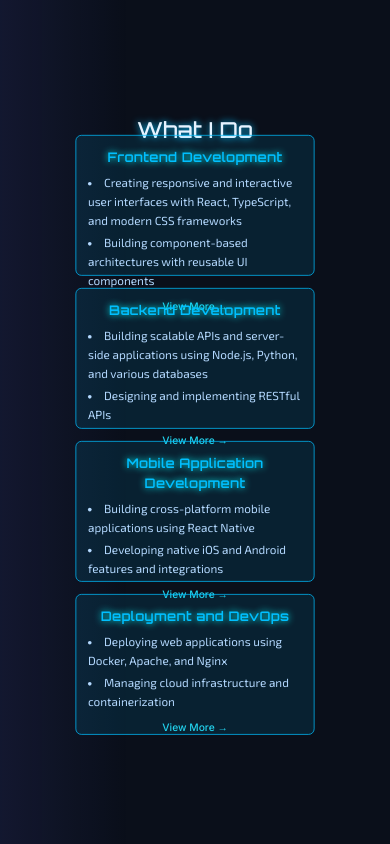
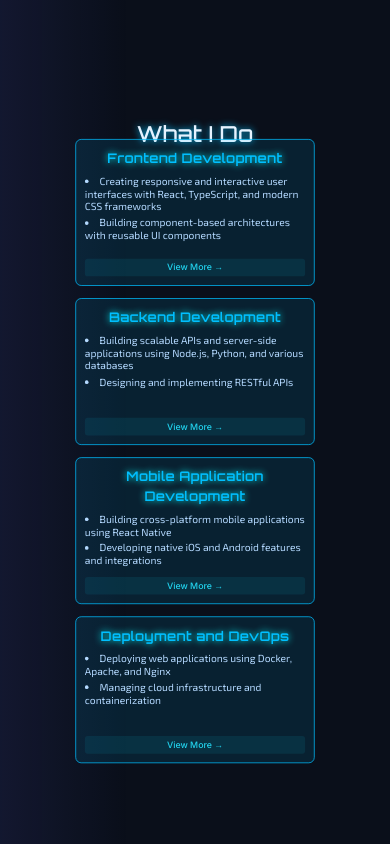
Before and after one commit to Hariharan0007/my-portfolio, a React (Vite) app: page / in a window 390 px wide. Shown: the part 1280-2124 px from the top of the page. Built offline with nearby package versions, Linux system fonts and the light colour scheme.

Commit message:
UPDATE: About and Skill Sections

```diff
--- a/src/sections/About.tsx
+++ b/src/sections/About.tsx
@@ -108,29 +108,37 @@ const AboutSection = () => {
           <div className="grid md:grid-cols-2 gap-4">
             <SmoothScrollTransition direction="left" delay={1.0}>
               <motion.div
-                className="p-4 rounded-lg h-48 flex flex-col"
+                className="p-3 md:p-4 rounded-lg min-h-[200px] md:h-48 flex flex-col"
                 style={{
                   backgroundColor: "rgba(0, 191, 255, 0.1)",
                   border: `1px solid ${colors.cyberpunk_grid}`,
                 }}
                 whileHover={{ scale: 1.02 }}
               >
-                <h4 style={textStyles.accent} className="mb-2">
+                <h4
+                  style={textStyles.accent}
+                  className="mb-2 text-md md:text-base"
+                >
                   Frontend Development
                 </h4>
                 <ul
                   style={textStyles.body}
-                  className="list-disc list-inside space-y-1 text-left flex-grow"
+                  className="list-disc list-inside space-y-1 text-left flex-grow overflow-hidden"
                 >
                   {frontendPoints.slice(0, 2).map((item, index) => (
-                    <li key={index}>{item}</li>
+                    <li
+                      key={index}
+                      className="text-sm md:text-base leading-tight"
+                    >
+                      {item}
+                    </li>
                   ))}
                 </ul>
                 <button
                   onClick={() =>
                     openModal("Frontend Development", frontendPoints)
                   }
-                  className="mt-3 text-cyan-400 hover:text-cyan-300 transition-colors duration-200 text-sm font-medium"
+                  className="mt-2 text-cyan-400 hover:text-cyan-300 transition-colors duration-200 text-xs font-medium py-1 px-2 bg-cyan-500/10 rounded"
                 >
                   View More →
                 </button>
@@ -139,29 +147,37 @@ const AboutSection = () => {
 
             <SmoothScrollTransition direction="right" delay={1.2}>
               <motion.div
-                className="p-4 rounded-lg h-48 flex flex-col"
+                className="p-3 md:p-4 rounded-lg min-h-[200px] md:h-48 flex flex-col"
                 style={{
                   backgroundColor: "rgba(0, 191, 255, 0.1)",
                   border: `1px solid ${colors.cyberpunk_grid}`,
                 }}
                 whileHover={{ scale: 1.02 }}
               >
-                <h4 style={textStyles.accent} className="mb-2">
+                <h4
+                  style={textStyles.accent}
+                  className="mb-2 text-md md:text-base"
+                >
                   Backend Development
                 </h4>
                 <ul
                   style={textStyles.body}
-                  className="list-disc list-inside space-y-1 text-left flex-grow"
+                  className="list-disc list-inside space-y-1 text-left flex-grow overflow-hidden"
                 >
                   {backendPoints.slice(0, 2).map((item, index) => (
-                    <li key={index}>{item}</li>
+                    <li
+                      key={index}
+                      className="text-sm md:text-base leading-tight"
+                    >
+                      {item}
+                    </li>
                   ))}
                 </ul>
                 <button
                   onClick={() =>
                     openModal("Backend Development", backendPoints)
                   }
-                  className="mt-3 text-cyan-400 hover:text-cyan-300 transition-colors duration-200 text-sm font-medium"
+                  className="mt-2 text-cyan-400 hover:text-cyan-300 transition-colors duration-200 text-xs font-medium py-1 px-2 bg-cyan-500/10 rounded"
                 >
                   View More →
                 </button>
@@ -171,29 +187,37 @@ const AboutSection = () => {
           <div className="grid md:grid-cols-2 gap-4 mt-4">
             <SmoothScrollTransition direction="left" delay={1.0}>
               <motion.div
-                className="p-4 rounded-lg h-48 flex flex-col"
+                className="p-3 md:p-4 rounded-lg min-h-[200px] md:h-48 flex flex-col"
                 style={{
                   backgroundColor: "rgba(0, 191, 255, 0.1)",
                   border: `1px solid ${colors.cyberpunk_grid}`,
                 }}
                 whileHover={{ scale: 1.02 }}
               >
-                <h4 style={textStyles.accent} className="mb-2">
+                <h4
+                  style={textStyles.accent}
+                  className="mb-2 text-md md:text-base"
+                >
                   Mobile Application Development
                 </h4>
                 <ul
                   style={textStyles.body}
-                  className="list-disc list-inside space-y-1 text-left flex-grow"
+                  className="list-disc list-inside space-y-1 text-left flex-grow overflow-hidden"
                 >
                   {mobileAppPoints.slice(0, 2).map((item, index) => (
-                    <li key={index}>{item}</li>
+                    <li
+                      key={index}
+                      className="text-sm md:text-base leading-tight"
+                    >
+                      {item}
+                    </li>
                   ))}
                 </ul>
                 <button
                   onClick={() =>
                     openModal("Mobile Application Development", mobileAppPoints)
                   }
-                  className="mt-3 text-cyan-400 hover:text-cyan-300 transition-colors duration-200 text-sm font-medium"
+                  className="mt-2 text-cyan-400 hover:text-cyan-300 transition-colors duration-200 text-xs font-medium py-1 px-2 bg-cyan-500/10 rounded"
                 >
                   View More →
                 </button>
@@ -202,29 +226,37 @@ const AboutSection = () => {
 
             <SmoothScrollTransition direction="right" delay={1.2}>
               <motion.div
-                className="p-4 rounded-lg h-48 flex flex-col"
+                className="p-3 md:p-4 rounded-lg min-h-[200px] md:h-48 flex flex-col"
                 style={{
                   backgroundColor: "rgba(0, 191, 255, 0.1)",
                   border: `1px solid ${colors.cyberpunk_grid}`,
                 }}
                 whileHover={{ scale: 1.02 }}
               >
-                <h4 style={textStyles.accent} className="mb-2">
+                <h4
+                  style={textStyles.accent}
+                  className="mb-2 text-md md:text-base"
+                >
                   Deployment and DevOps
                 </h4>
                 <ul
                   style={textStyles.body}
-                  className="list-disc list-inside space-y-1 text-left flex-grow"
+                  className="list-disc list-inside space-y-1 text-left flex-grow overflow-hidden"
                 >
                   {deploymentPoints.slice(0, 2).map((item, index) => (
-                    <li key={index}>{item}</li>
+                    <li
+                      key={index}
+                      className="text-sm md:text-base leading-tight"
+                    >
+                      {item}
+                    </li>
                   ))}
                 </ul>
                 <button
                   onClick={() =>
                     openModal("Deployment and DevOps", deploymentPoints)
                   }
-                  className="mt-3 text-cyan-400 hover:text-cyan-300 transition-colors duration-200 text-sm font-medium"
+                  className="mt-2 text-cyan-400 hover:text-cyan-300 transition-colors duration-200 text-xs font-medium py-1 px-2 bg-cyan-500/10 rounded"
                 >
                   View More →
                 </button>
@@ -241,25 +273,28 @@ const AboutSection = () => {
             initial={{ opacity: 0 }}
             animate={{ opacity: 1 }}
             exit={{ opacity: 0 }}
-            className="fixed inset-0 bg-black/50 backdrop-blur-sm z-50 flex items-center justify-center p-4"
+            className="fixed inset-0 z-50 flex items-center justify-center p-2 md:p-4"
             onClick={closeModal}
           >
             <motion.div
               initial={{ scale: 0.8, opacity: 0 }}
               animate={{ scale: 1, opacity: 1 }}
               exit={{ scale: 0.8, opacity: 0 }}
-              className="bg-gradient-to-br from-[#0a0a0a] to-[#1a1a2e] border border-cyan-500/30 rounded-lg max-w-2xl w-full max-h-[80vh] overflow-hidden"
+              className="bg-gradient-to-br from-[#0a0a0a] to-[#1a1a2e] border border-cyan-500/30 rounded-lg max-w-lg w-full max-h-[95vh] md:max-h-[80vh] overflow-hidden mx-1"
               onClick={(e) => e.stopPropagation()}
             >
               {/* Modal Header */}
-              <div className="p-6 border-b border-cyan-500/20">
+              <div className="p-2 md:p-6 border-b border-cyan-500/20">
                 <div className="flex justify-between items-center">
-                  <h3 style={textStyles.h3} className="text-cyan-400">
+                  <p
+                    style={textStyles.accent}
+                    className="text-cyan-400 text-sm md:text-lg"
+                  >
                     {modalContent.title}
-                  </h3>
+                  </p>
                   <button
                     onClick={closeModal}
-                    className="text-gray-400 hover:text-white transition-colors duration-200 text-2xl"
+                    className="text-gray-400 hover:text-white transition-colors duration-200 text-2xl md:text-3xl font-bold bg-gray-800/50 hover:bg-gray-700/50 rounded-full w-8 h-8 flex items-center justify-center"
                   >
                     ×
                   </button>
@@ -267,13 +302,16 @@ const AboutSection = () => {
               </div>
 
               {/* Modal Content */}
-              <div className="p-6 overflow-y-auto max-h-[60vh]">
+              <div className="p-3 md:p-6 overflow-y-auto max-h-[65vh]">
                 <ul
                   style={textStyles.body}
-                  className="list-disc list-inside space-y-3 text-left"
+                  className="list-disc list-inside space-y-1 md:space-y-2 text-left text-xs md:text-sm flex flex-col gap-3"
                 >
                   {modalContent.points.map((item, index) => (
-                    <li key={index} className="text-gray-300">
+                    <li
+                      key={index}
+                      className="text-gray-300 leading-tight text-xs md:text-sm"
+                    >
                       {item}
                     </li>
                   ))}
@@ -281,10 +319,10 @@ const AboutSection = () => {
               </div>
 
               {/* Modal Footer */}
-              <div className="p-6 border-t border-cyan-500/20">
+              <div className="p-3 md:p-6 border-t border-cyan-500/20">
                 <button
                   onClick={closeModal}
-                  className="w-full bg-cyan-500/20 hover:bg-cyan-500/30 text-cyan-400 py-2 px-4 rounded-lg transition-colors duration-200 font-medium"
+                  className="w-full bg-cyan-500/20 hover:bg-cyan-500/30 text-cyan-400 py-2 px-4 rounded-lg transition-colors duration-200 font-medium text-xs md:text-sm"
                 >
                   Close
                 </button>
--- a/src/sections/Skill.tsx
+++ b/src/sections/Skill.tsx
@@ -1,5 +1,5 @@
 import { motion } from "framer-motion";
-import React from "react";
+import React, { useState, useEffect } from "react";
 import { SkillsScene } from "../motions/Skills";
 import { colors } from "../utils/Constants";
 import { textStyles } from "../utils/Typography";
@@ -8,7 +8,39 @@ import SmoothScrollTransition from "../components/SmoothScrollTransition";
 import Section from "./Main";
 import { skills, Skill } from "../utils/SkillsData";
 
-const SkillCard = ({ skill, index }: { skill: Skill; index: number }) => (
+const SkillCard = ({
+  skill,
+  index,
+  isMobile = false,
+}: {
+  skill: Skill;
+  index: number;
+  isMobile?: boolean;
+}) => {
+  if (isMobile) {
+    return (
+      <div
+        className="p-3 rounded-lg backdrop-blur-sm shadow-md flex-shrink-0 flex flex-col items-center justify-center gap-1 w-24 h-20"
+        style={{
+          backgroundColor: "rgba(26, 35, 50, 0.3)",
+          border: `1px solid ${colors.cyberpunk_grid}`,
+        }}
+      >
+        {React.cloneElement(skill.icon, {
+          size: 20,
+          color: skill.color || skill.icon.props.color,
+        })}
+        <p
+          style={textStyles.body}
+          className="text-center text-xs leading-tight"
+        >
+          {skill.name}
+        </p>
+      </div>
+    );
+  }
+
+  return (
     <SmoothScrollTransition
       direction="up"
       delay={0.2 + index * 0.1}
@@ -33,16 +65,43 @@ const SkillCard = ({ skill, index }: { skill: Skill; index: number }) => (
       </motion.div>
     </SmoothScrollTransition>
   );
+};
 
 const MarqueeRow = ({
   skills,
   direction = "left",
+  isMobile = false,
 }: {
   skills: Skill[];
   direction?: "left" | "right";
+  isMobile?: boolean;
 }) => {
   const from = direction === "left" ? "0%" : "-100%";
   const to = direction === "left" ? "-100%" : "0%";
+
+  if (isMobile) {
+    return (
+      <motion.div
+        className="flex gap-4 overflow-hidden"
+        initial={{ x: from }}
+        animate={{ x: to }}
+        transition={{
+          duration: 30,
+          ease: "linear",
+          repeat: Infinity,
+        }}
+      >
+        {[...skills, ...skills].map((skill, index) => (
+          <SkillCard
+            key={`${skill.name}-${index}`}
+            skill={skill}
+            index={index}
+            isMobile={true}
+          />
+        ))}
+      </motion.div>
+    );
+  }
 
   return (
     <motion.div
@@ -62,9 +121,83 @@ const MarqueeRow = ({
   );
 };
 
+const MobileSkillsGrid = ({ skills }: { skills: Skill[] }) => {
+  const [visibleSkills, setVisibleSkills] = useState<Skill[]>([]);
+  const [currentIndex, setCurrentIndex] = useState(0);
+  const [slidingOut, setSlidingOut] = useState<number[]>([]);
+
+  useEffect(() => {
+    const interval = setInterval(() => {
+      if (currentIndex < skills.length) {
+        setVisibleSkills((prev) => [...prev, skills[currentIndex]]);
+        setCurrentIndex((prev) => prev + 1);
+
+        if (visibleSkills.length === 6) {
+          setSlidingOut([0, 1]);
+
+          setTimeout(() => {
+            setVisibleSkills((prev) => prev.slice(2));
+            setSlidingOut([]);
+          }, 600);
+        }
+      } else {
+        setVisibleSkills([]);
+        setCurrentIndex(0);
+        setSlidingOut([]);
+      }
+    }, 1000); // Each card appears every 1 second for better visibility
+
+    return () => clearInterval(interval);
+  }, [currentIndex, skills]);
+
+  return (
+    <div className="w-full overflow-hidden relative min-h-[200px]">
+      <div className="flex flex-wrap gap-4 justify-center px-4">
+        {visibleSkills.map((skill, index) => {
+          const isSlidingOut = slidingOut.includes(index);
+          const isLeftCard = index % 2 === 0; // Even indices are left cards
+
+          return (
+            <motion.div
+              key={`${skill.name}-${index}`}
+              initial={{ y: 100, opacity: 0 }}
+              animate={{
+                y: 0,
+                opacity: 1,
+                x: isSlidingOut ? (isLeftCard ? -150 : 150) : 0,
+              }}
+              transition={{
+                duration: 0.8,
+                ease: "easeOut",
+              }}
+              className="mb-3"
+            >
+              <SkillCard skill={skill} index={index} isMobile={true} />
+            </motion.div>
+          );
+        })}
+      </div>
+    </div>
+  );
+};
+
 const SkillSection = () => {
+  const [isMobile, setIsMobile] = useState(false);
+
+  useEffect(() => {
+    const checkMobile = () => {
+      setIsMobile(window.innerWidth < 768);
+    };
+
+    checkMobile();
+    window.addEventListener("resize", checkMobile);
+
+    return () => window.removeEventListener("resize", checkMobile);
+  }, []);
+
   const skillsRow1 = skills.slice(0, Math.ceil(skills.length / 2));
   const skillsRow2 = skills.slice(Math.ceil(skills.length / 2));
+
   return (
     <Section
       title="Skills"
@@ -76,10 +209,14 @@ const SkillSection = () => {
       disableScene
     >
       <div className="w-full overflow-hidden py-8">
+        {isMobile ? (
+          <MobileSkillsGrid skills={skills} />
+        ) : (
           <div className="flex flex-col gap-20">
             <MarqueeRow skills={skillsRow1} direction="left" />
             <MarqueeRow skills={skillsRow2} direction="right" />
           </div>
+        )}
       </div>
     </Section>
   );
```
Lines whose indentation alone changed are shown as unchanged.
